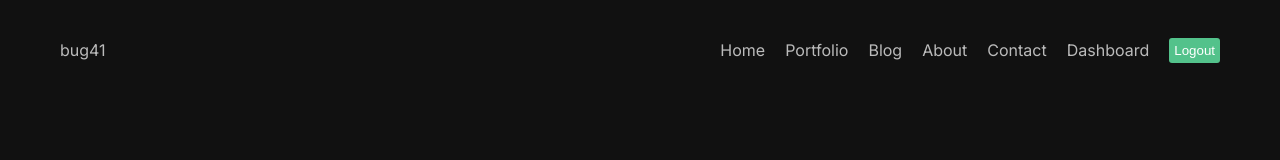
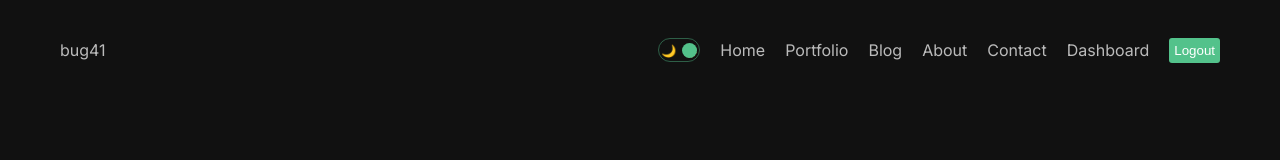
Before and after one commit to bug41/nexttutorial, a Next.js app: page / in a window 1280 px wide. Shown: the top 160 px of the page. Built offline with nearby package versions, Linux system fonts and the light colour scheme.

Commit message:
다크모드 추가

```diff
--- a/src/app/globals.css
+++ b/src/app/globals.css
@@ -8,13 +8,26 @@
 body{
     max-width: 100vw;
     overflow-x: hidden;
-    background-color: #111;
-    color:#bbb;
+
 }
 
 a{
     text-decoration: none;
     color:inherit;
+}
+
+.theme{
+    transition:1s all ease;
+}
+
+.light{
+    background-color: white;
+    color:#111;
+}
+
+.dark{
+    background-color: #111;
+    color:#bbb;
 }
 
 .container{
--- a/src/app/layout.js
+++ b/src/app/layout.js
@@ -2,6 +2,7 @@
 import './globals.css'
 import { Inter } from 'next/font/google'
 import Footer from '@/components/footer/Footer'
+import { ThemeProvider } from '@/context/ThemeContext'
 
 const inter = Inter({ subsets: ['latin'] })
 
@@ -14,14 +15,14 @@
   return (
     <html lang="en">
       <body className={inter.className}>
-        <div className='container'>
-
-        <Navbar/>
-        {children}
-        <Footer/>
-        </div>
+        <ThemeProvider>
+          <div className='container'>
+            <Navbar/>
+            {children}
+            <Footer/>
+          </div>
+        </ThemeProvider>
       </body>
-
     </html>
   )
 }
--- /dev/null
+++ b/src/components/DarkModeToggle/DarkModeToggle.jsx
@@ -0,0 +1,19 @@
+'use client'
+
+import React, { useContext } from 'react';
+import styles from './darkModeToggle.module.css'
+import {ThemeContext} from "../../context/ThemeContext";
+
+const DarkModeToggle = () => {
+    const {toggle,mode} = useContext(ThemeContext);
+
+    return (
+        <div className={styles.container} onClick={toggle}>
+            <div className={styles.icon}>🌙</div>
+            <div className={styles.icon}>🌞</div>
+            <div className={styles.ball} style={mode === "light" ? {left:"2px"} : {right: "2px"}}/>
+        </div>
+    );
+};
+
+export default DarkModeToggle;
--- /dev/null
+++ b/src/components/DarkModeToggle/darkModeToggle.module.css
@@ -0,0 +1,24 @@
+.container {
+    width: 42px;
+    height: 24px;
+    border:1.5px solid #53c28b70;
+    border-radius: 30px;
+    display: flex;
+    align-items: center;
+    justify-content: space-between;
+    padding: 2px;
+    position:relative;
+    cursor: pointer;
+}
+
+.icon{
+    font-size: 12px;
+}
+
+.ball{
+    width: 15px;
+    height: 15px;
+    background-color: #53c28b;
+    border-radius: 50%;
+    position:absolute;
+}
--- a/src/components/navbar/Navbar.jsx
+++ b/src/components/navbar/Navbar.jsx
@@ -3,6 +3,7 @@
 import Link from 'next/link'
 import React from 'react'
 import styles from './navbar.module.css'
+import DarkModeToggle from '../DarkModeToggle/DarkModeToggle';
 
 const links = [
     {
@@ -42,6 +43,7 @@
     <div className={styles.container}>
         <Link href="/">bug41</Link>
         <div className={styles.links}>
+            <DarkModeToggle/>
             {links.map(link=>(
                 <Link key={link.id} href={link.url} className={styles.link}>{link.title}</Link>
             ))}
--- /dev/null
+++ b/src/context/ThemeContext.js
@@ -0,0 +1,21 @@
+"use client"
+
+import { createContext, useState } from "react"
+
+export const ThemeContext = createContext()
+
+export const ThemeProvider = ({children}) => {
+    const [mode,setMode] = useState("dark")
+
+    const toggle = () => {
+        setMode(prev=>prev==="dark" ? "light" : "dark");
+    };
+
+    return (
+        <ThemeContext.Provider value={{ toggle, mode }}>
+            <div className={`theme ${mode}`}>
+                {children}
+            </div>
+        </ThemeContext.Provider>
+    )
+};
```
